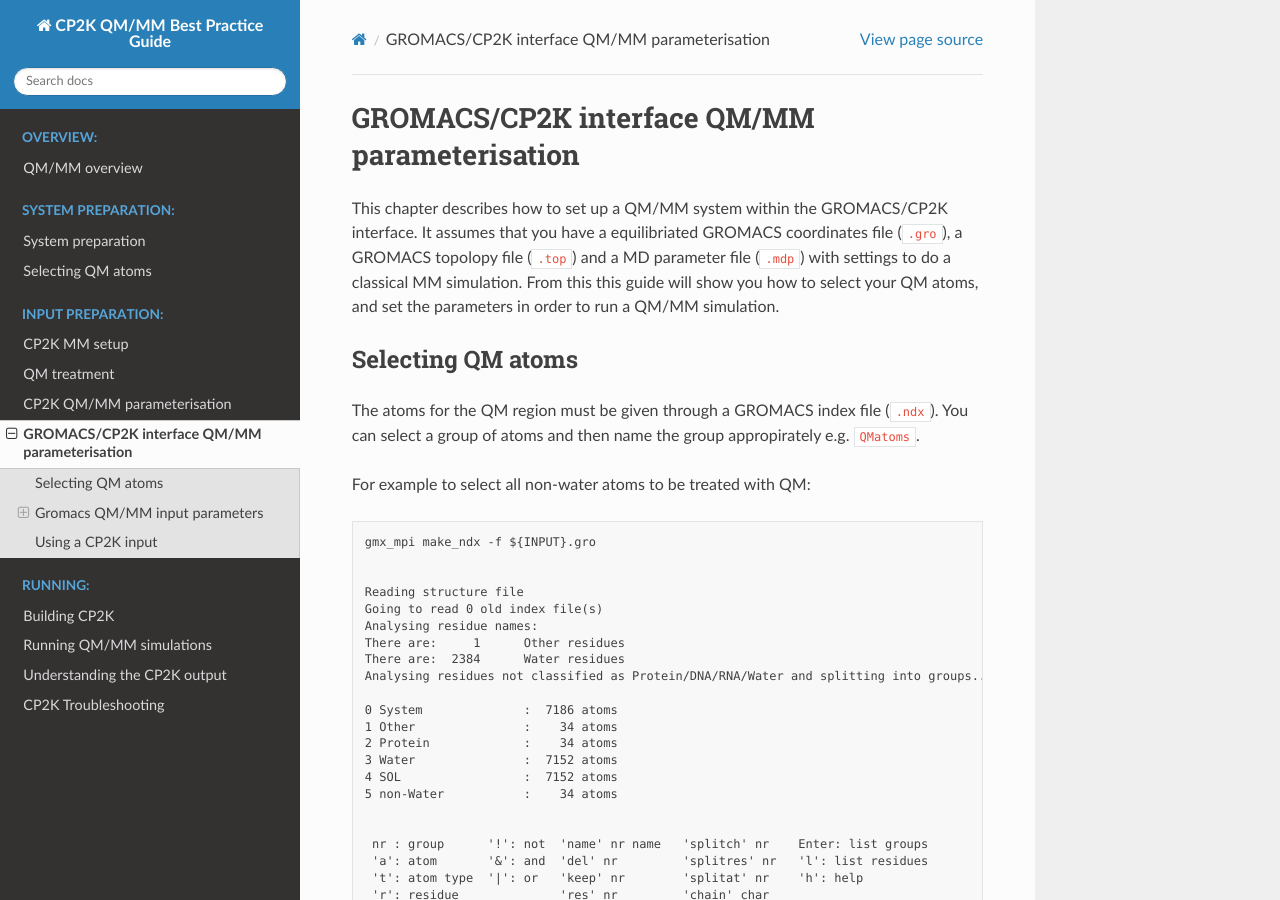
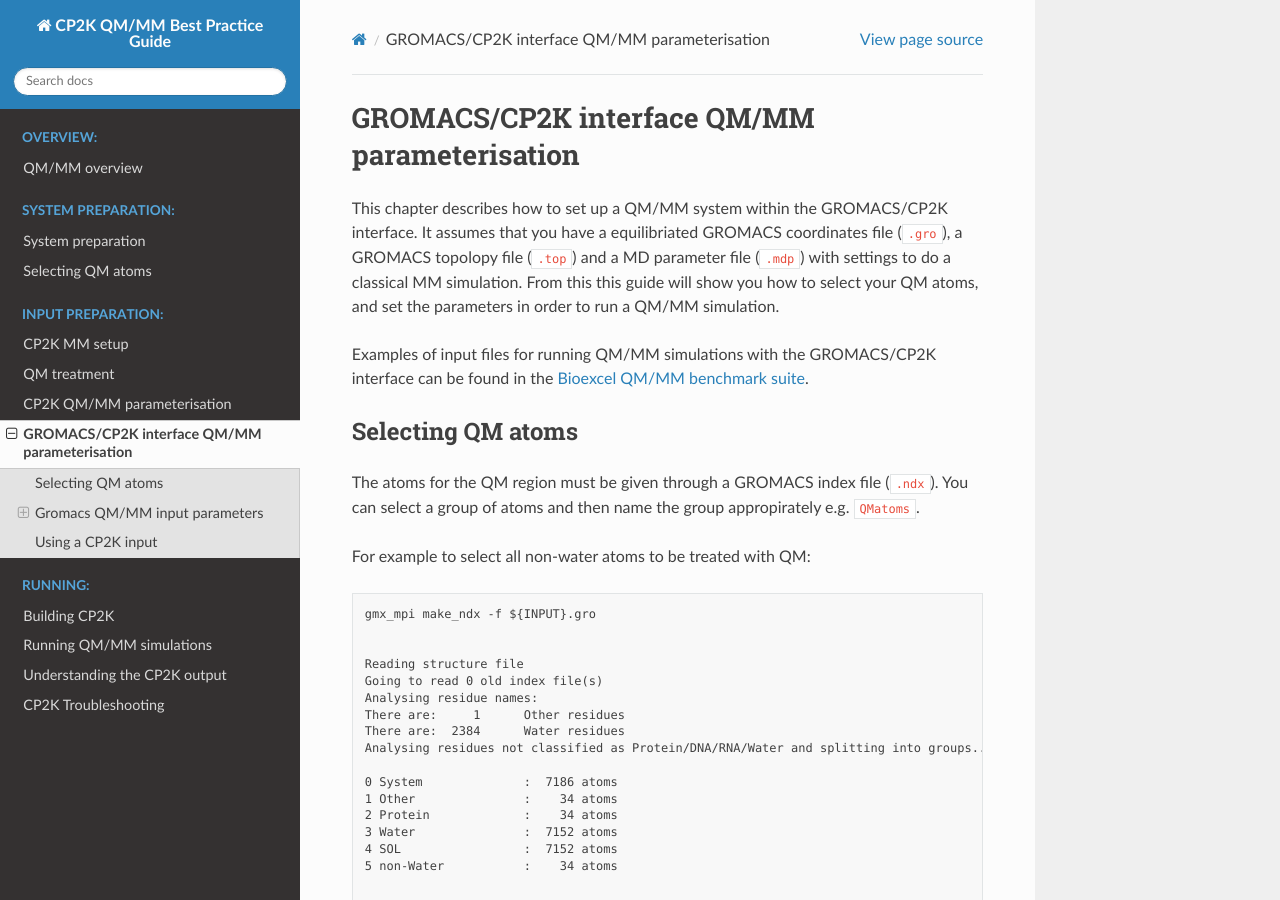
Before and after one commit to bioexcel/qmmm_bpg, a Sphinx documentation site: the page built from docs/input_preparation/interface_QMMM_parameterisation.rst, in a window 1280 px wide and 900 px high. Built offline with Sphinx 7.4.7 and the Read the Docs theme 2.0.0, drawn with Linux system fonts in a browser that asks for light colours.

Commit message:
Add note about benchmark suite

```diff
--- a/docs/input_preparation/QM_treatment.rst
+++ b/docs/input_preparation/QM_treatment.rst
@@ -8,6 +8,11 @@
 It will guide on how to use various options within CP2K, and give some general advice but
 it will not give any information about what specific choices (e.g. basis sets and XC functionals)
 are best for your system.
+
+Examples of QM/MM input files for CP2K can be found in the
+`Bioexcel QM/MM benchmark suite <https://github.com/bioexcel/qmmm_benchmark_suite>`_.
+
+
 
 --------------------------------------
 Mechanics of a DFT calculation in CP2K
--- a/docs/input_preparation/interface_QMMM_parameterisation.rst
+++ b/docs/input_preparation/interface_QMMM_parameterisation.rst
@@ -7,6 +7,13 @@
 file (``.top``) and a MD parameter file (``.mdp``) with settings to do a classical MM
 simulation. From this this guide will show you how to select your QM atoms,
 and set the parameters in order to run a QM/MM simulation.
+
+
+Examples of input files for running QM/MM simulations with the GROMACS/CP2K interface can be
+found in the
+`Bioexcel QM/MM benchmark suite <https://github.com/bioexcel/qmmm_benchmark_suite>`_.
+
+
 
 ----------------------
 Selecting QM atoms
```
